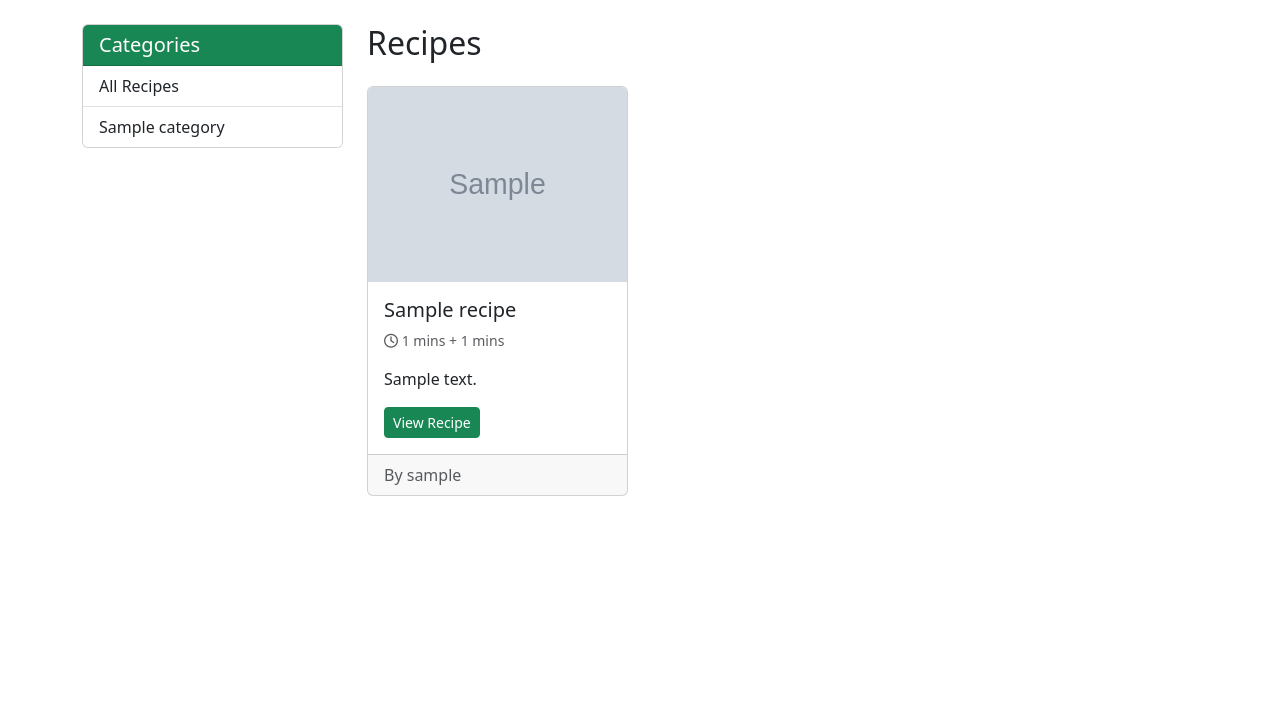
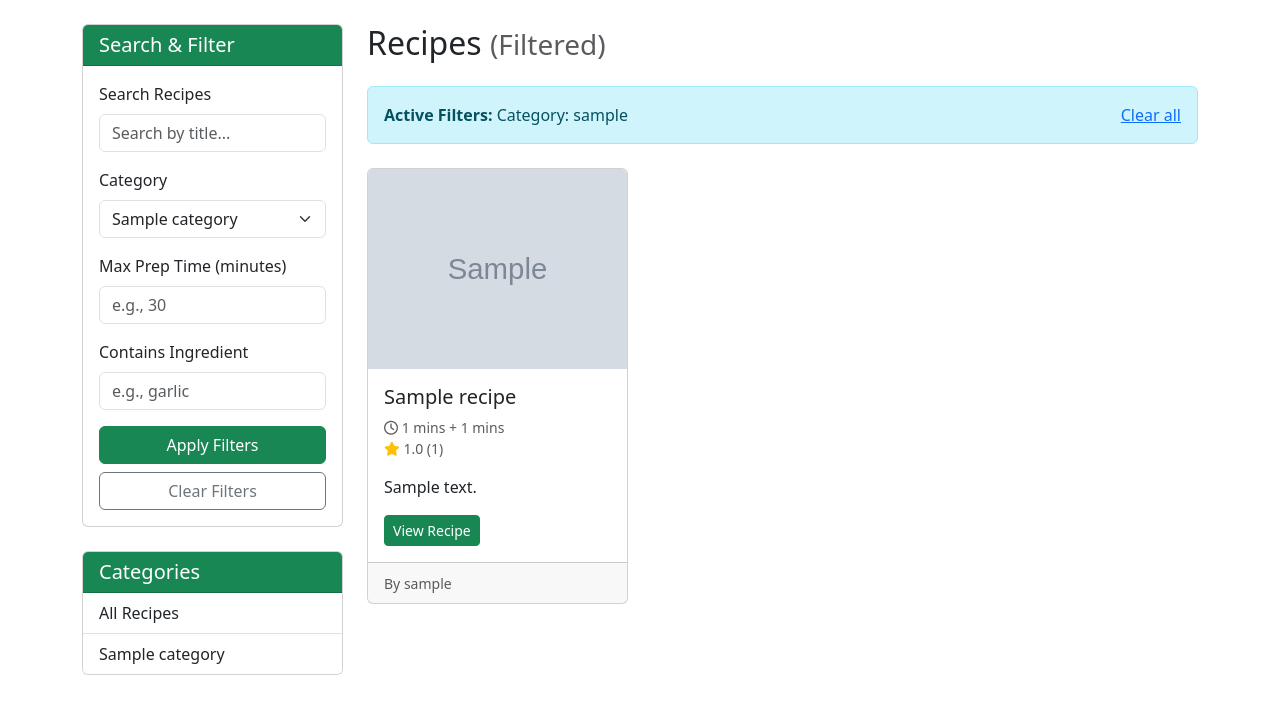
Before and after one commit to sele01/food-recipes, a Django app: a page that uses templates/recipes/recipe_list.html in a window 1280 px wide. Shown: the part 56-770 px from the top of the page. Run offline with Django 4.2, Linux system fonts and the light colour scheme; tables that the repository leaves empty hold one stand-in row (values such as "Sample post"); grey boxes marked "Sample" are stand-in pictures.

Commit message:
Week 3 day 2: searching and filtering

```diff
--- a/apps/recipes/views.py
+++ b/apps/recipes/views.py
@@ -1,6 +1,16 @@
 from django.shortcuts import render, get_object_or_404
 from django.views.generic import ListView, DetailView
-from .models import Recipe, Ingredient, Step, RecipeImage, Category, Like, Comment, Bookmark, Rating
+from .models import (
+    Recipe,
+    Ingredient,
+    Step,
+    RecipeImage,
+    Category,
+    Like,
+    Comment,
+    Bookmark,
+    Rating,
+)
 
 from django.contrib.auth.mixins import LoginRequiredMixin
 from django.urls import reverse_lazy
@@ -14,6 +24,8 @@ from django.shortcuts import redirect
 from .models import Like, Comment
 from django.contrib import messages
 
+from django.db.models import Q
+
 
 class RecipeListView(ListView):
     model = Recipe
@@ -25,15 +37,41 @@ class RecipeListView(ListView):
         queryset = Recipe.objects.filter(is_published=True)
 
         # filter by category if selected
+        # search by title
+        search_query = self.request.GET.get("search", "")
+        if search_query:
+            queryset = queryset.filter(
+                Q(title__icontains=search_query)
+                | Q(description__icontains=search_query)
+            )
+        # filter by category if selected
         category_slug = self.request.GET.get("category")
         if category_slug:
             queryset = queryset.filter(category__slug=category_slug)
+
+        # filter by prep time(max minutes)
+        max_time = self.request.GET.get("max_time")
+        if max_time:
+            queryset = queryset.filter(prep_time__lte=max_time)
+
+        # filter by ingredient
+        ingredient = self.request.GET.get("ingredient")
+        if ingredient:
+            queryset = queryset.filter(
+                ingredients__name__icontains=ingredient
+            ).distinct()
 
         return queryset
 
     def get_context_data(self, **kwargs):
         context = super().get_context_data(**kwargs)
         context["categories"] = Category.objects.all()
+
+        # pass search parameters to template for pagination links
+        context["search_query"] = self.request.GET.get("search", "")
+        context["selected_category"] = self.request.GET.get("category", "")
+        context["max_time"] = self.request.GET.get("max_time", "")
+        context["ingredient"] = self.request.GET.get("ingredient", "")
 
         return context
 
@@ -151,6 +189,7 @@ def toggle_bookmark(request, recipe_id):
 
     return redirect("recipes:recipe_detail", slug=recipe.slug)
 
+
 # Rating view to handle user ratings on recipes
 @login_required
 def rate_recipe(request, recipe_id):
@@ -164,6 +203,7 @@ def rate_recipe(request, recipe_id):
 
     return redirect("recipes:recipe_detail", slug=recipe.slug)
 
+
 class BookmarkListView(LoginRequiredMixin, ListView):
     model = Bookmark
     template_name = "recipes/bookmarks.html"
--- a/templates/recipes/recipe_list.html
+++ b/templates/recipes/recipe_list.html
@@ -4,8 +4,55 @@
 
 {% block content %}
 <div class="row">
-    <!-- Categories Sidebar -->
+    <!-- Sidebar with Search & Filters -->
     <div class="col-md-3">
+        <div class="card mb-4">
+            <div class="card-header bg-success text-white">
+                <h5 class="mb-0">Search & Filter</h5>
+            </div>
+            <div class="card-body">
+                <form method="get" action="{% url 'recipes:recipe_list' %}">
+                    <!-- Search by title -->
+                    <div class="mb-3">
+                        <label class="form-label">Search Recipes</label>
+                        <input type="text" name="search" class="form-control"
+                               placeholder="Search by title..." value="{{ search_query }}">
+                    </div>
+
+                    <!-- Filter by category -->
+                    <div class="mb-3">
+                        <label class="form-label">Category</label>
+                        <select name="category" class="form-select">
+                            <option value="">All Categories</option>
+                            {% for category in categories %}
+                            <option value="{{ category.slug }}" {% if selected_category == category.slug %}selected{% endif %}>
+                                {{ category.name }}
+                            </option>
+                            {% endfor %}
+                        </select>
+                    </div>
+
+                    <!-- Filter by prep time -->
+                    <div class="mb-3">
+                        <label class="form-label">Max Prep Time (minutes)</label>
+                        <input type="number" name="max_time" class="form-control"
+                               placeholder="e.g., 30" value="{{ max_time }}" min="1">
+                    </div>
+
+                    <!-- Filter by ingredient -->
+                    <div class="mb-3">
+                        <label class="form-label">Contains Ingredient</label>
+                        <input type="text" name="ingredient" class="form-control"
+                               placeholder="e.g., garlic" value="{{ ingredient }}">
+                    </div>
+
+                    <button type="submit" class="btn btn-success w-100">Apply Filters</button>
+                    <a href="{% url 'recipes:recipe_list' %}" class="btn btn-outline-secondary w-100 mt-2">Clear Filters</a>
+                </form>
+            </div>
+        </div>
+
+        <!-- Categories List (quick filter) -->
         <div class="card mb-4">
             <div class="card-header bg-success text-white">
                 <h5 class="mb-0">Categories</h5>
@@ -25,15 +72,33 @@
 
     <!-- Recipe Grid -->
     <div class="col-md-9">
-        <h2 class="mb-4">Recipes</h2>
+        <h2 class="mb-4">
+            Recipes
+            {% if search_query or selected_category or max_time or ingredient %}
+            <small class="text-muted">(Filtered)</small>
+            {% endif %}
+        </h2>
+
+        <!-- Active Filters Display -->
+        {% if search_query or selected_category or max_time or ingredient %}
+        <div class="alert alert-info mb-4">
+            <strong>Active Filters:</strong>
+            {% if search_query %} Search: "{{ search_query }}" {% endif %}
+            {% if selected_category %} Category: {{ selected_category }} {% endif %}
+            {% if max_time %} Max Time: {{ max_time }} mins {% endif %}
+            {% if ingredient %} Ingredient: "{{ ingredient }}" {% endif %}
+            <a href="{% url 'recipes:recipe_list' %}" class="float-end">Clear all</a>
+        </div>
+        {% endif %}
+
         <div class="row">
             {% for recipe in recipes %}
             <div class="col-md-4 mb-4">
                 <div class="card h-100">
                     {% if recipe.featured_image %}
-                    <img src="{{ recipe.featured_image.url }}" class="card-img-top" alt="{{ recipe.title }}">
+                    <img src="{{ recipe.featured_image.url }}" class="card-img-top" alt="{{ recipe.title }}" style="height: 200px; object-fit: cover;">
                     {% else %}
-                    <div class="card-img-top bg-light text-center py-5">
+                    <div class="card-img-top bg-light text-center py-5" style="height: 200px;">
                         <i class="fas fa-utensils fa-3x text-secondary"></i>
                     </div>
                     {% endif %}
@@ -42,18 +107,22 @@
                         <p class="card-text text-muted small">
                             <i class="far fa-clock"></i> {{ recipe.prep_time }} mins
                             {% if recipe.cook_time %} + {{ recipe.cook_time }} mins{% endif %}
+                            <br>
+                            <i class="fas fa-star text-warning"></i> {{ recipe.average_rating|floatformat:1 }} ({{ recipe.rating_count }})
                         </p>
-                        <p class="card-text">{{ recipe.description|truncatewords:20 }}</p>
+                        <p class="card-text">{{ recipe.description|truncatewords:15 }}</p>
                         <a href="{% url 'recipes:recipe_detail' recipe.slug %}" class="btn btn-success btn-sm">View Recipe</a>
                     </div>
                     <div class="card-footer text-muted">
-                        By {{ recipe.creator.username }}
+                        <small>By {{ recipe.creator.username }}</small>
                     </div>
                 </div>
             </div>
             {% empty %}
             <div class="col-12">
-                <p class="text-center">No recipes found.</p>
+                <div class="alert alert-info">
+                    No recipes found matching your criteria.
+                </div>
             </div>
             {% endfor %}
         </div>
@@ -64,19 +133,31 @@
             <ul class="pagination justify-content-center">
                 {% if page_obj.has_previous %}
                 <li class="page-item">
-                    <a class="page-link" href="?page={{ page_obj.previous_page_number }}">Previous</a>
+                    <a class="page-link" href="?page={{ page_obj.previous_page_number }}{% if search_query %}&search={{ search_query }}{% endif %}{% if selected_category %}&category={{ selected_category }}{% endif %}{% if max_time %}&max_time={{ max_time }}{% endif %}{% if ingredient %}&ingredient={{ ingredient }}{% endif %}">
+                        Previous
+                    </a>
                 </li>
                 {% endif %}
 
                 {% for num in page_obj.paginator.page_range %}
-                <li class="page-item {% if page_obj.number == num %}active{% endif %}">
-                    <a class="page-link" href="?page={{ num }}">{{ num }}</a>
+                {% if page_obj.number == num %}
+                <li class="page-item active">
+                    <span class="page-link">{{ num }}</span>
                 </li>
+                {% elif num > page_obj.number|add:'-3' and num < page_obj.number|add:'3' %}
+                <li class="page-item">
+                    <a class="page-link" href="?page={{ num }}{% if search_query %}&search={{ search_query }}{% endif %}{% if selected_category %}&category={{ selected_category }}{% endif %}{% if max_time %}&max_time={{ max_time }}{% endif %}{% if ingredient %}&ingredient={{ ingredient }}{% endif %}">
+                        {{ num }}
+                    </a>
+                </li>
+                {% endif %}
                 {% endfor %}
 
                 {% if page_obj.has_next %}
                 <li class="page-item">
-                    <a class="page-link" href="?page={{ page_obj.next_page_number }}">Next</a>
+                    <a class="page-link" href="?page={{ page_obj.next_page_number }}{% if search_query %}&search={{ search_query }}{% endif %}{% if selected_category %}&category={{ selected_category }}{% endif %}{% if max_time %}&max_time={{ max_time }}{% endif %}{% if ingredient %}&ingredient={{ ingredient }}{% endif %}">
+                        Next
+                    </a>
                 </li>
                 {% endif %}
             </ul>
```
